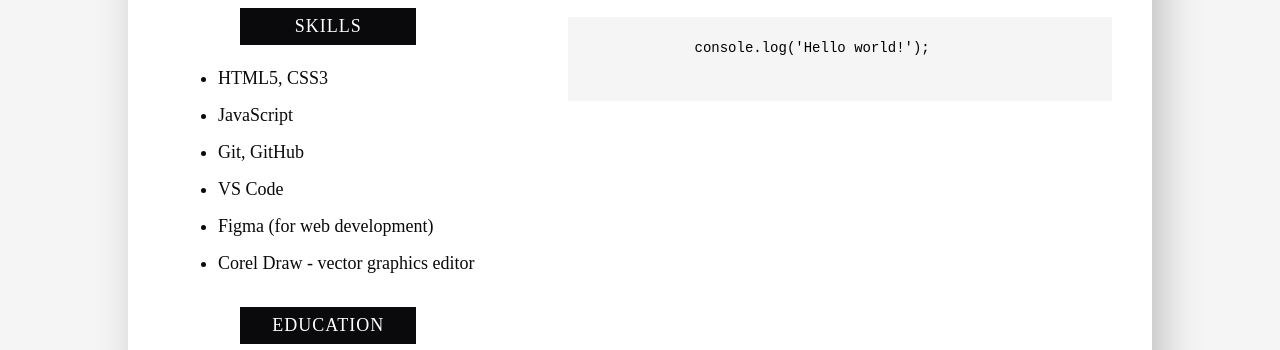
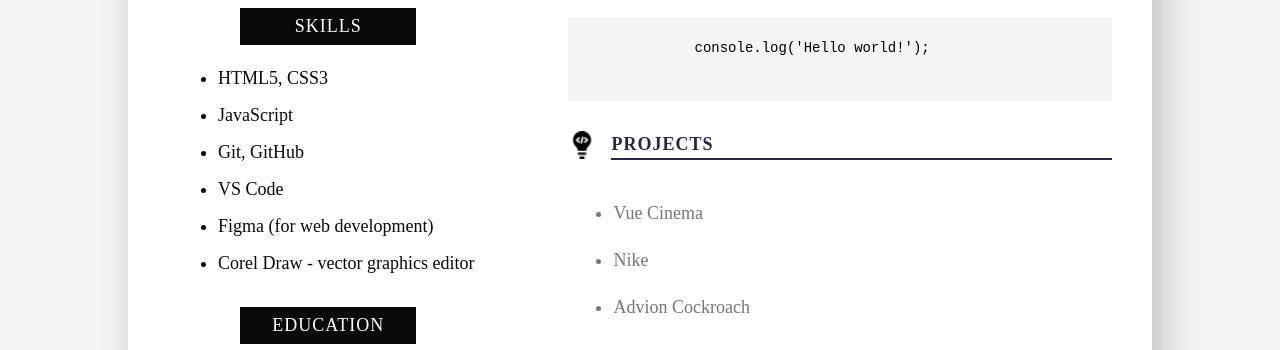
Before and after one commit to Fakhriddin0077/rsschool-cv, a plain HTML site: page index.html in a window 1280 px wide. Shown: the part 602-952 px from the top of the page. Drawn offline with Linux system fonts and the light colour scheme.

Commit message:
docs: update index.html

```diff
--- a/index.html
+++ b/index.html
@@ -146,6 +146,22 @@
             </code>
                 </pre>
           </section>
+          <section class="Projects">
+            <div class="sub-header">
+              <img
+                src="./images/icons/invention.png"
+                alt="Courses"
+                width="28"
+                height="28"
+              />
+              <h3>Projects</h3>
+            </div>
+            <ul>
+              <li><a class="project-link" href="https://fakhriddin0077.github.io/Vui-Cinema-2021/">Vue Cinema</a> </li>
+              <li><a class="project-link" href="https://fakhriddin0077.github.io/nike/">Nike</a> </li>
+              <li><a class="project-link" href="https://fakhriddin0077.github.io/advion-cockroach/">Advion Cockroach</a> </li>
+            </ul>
+          </section>
         </aside>
       </div>
       <!-- footer section -->
```
